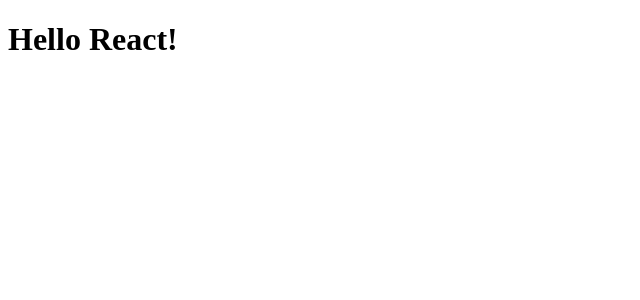
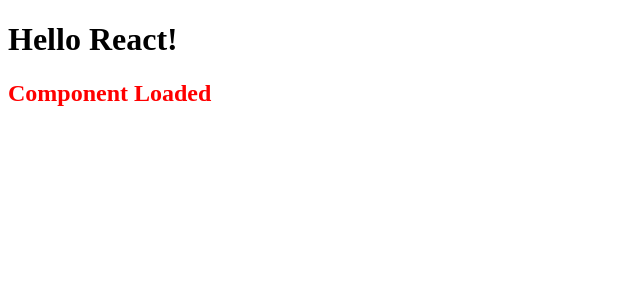
Before and after one commit to Barrywww/findme, a React app: page / in a window 1280 px wide. Shown: the top 300 px of the page, without its empty margins (0-640 px from the left). Built offline with nearby package versions, Linux system fonts and the light colour scheme.

Commit message:
fix: fix source map config

```diff
--- /dev/null
+++ b/src/Com.tsx
@@ -0,0 +1,13 @@
+import React from 'react'
+import './index.less'
+
+const Component = () => {
+  console.log('Component')
+  return (
+    <div className="parent">
+      <h2>Component Loaded</h2>
+    </div>
+  )
+}
+
+export default Component
--- /dev/null
+++ b/src/index.less
@@ -0,0 +1,5 @@
+.parent {
+  h2 {
+    color: red;
+  }
+}
--- a/src/index.tsx
+++ b/src/index.tsx
@@ -1,9 +1,18 @@
 import React from 'react'
 import { createRoot } from 'react-dom/client'
 
-const App = () => (
-  <h1>Hello React!</h1>
-)
+import Com from './Com'
+
+const App = () => {
+  const [nbr, setNbr] = React.useState<number>(0)
+
+  return (
+    <div>
+      <h1>Hello React!</h1>
+      <Com />
+    </div>
+  )
+}
 
 const container = document.getElementById('root')
 const root = createRoot(container!)
--- a/tsconfig.json
+++ b/tsconfig.json
@@ -15,7 +15,8 @@
     "isolatedModules": true,
     "noEmit": true,
     "baseUrl": ".",
-    "jsx": "react-jsx"
+    "jsx": "react-jsx",
+    "sourceMap": true
   },
   "ts-node": {
     "compilerOptions": {
--- a/webpack.config.js
+++ b/webpack.config.js
@@ -20,7 +20,7 @@
   {
     loader: 'postcss-loader',
     options: {
-      ident: 'postcss',
+      postcssOptions: {
         plugins: [
           PostcssFlexbugsFixes(),
           PostcssPresetEnv({
@@ -32,6 +32,7 @@
           }),
           PostcssNormalize(),
         ],
+      },
       sourceMap: isDev,
     },
   },
@@ -63,7 +64,7 @@
   module: {
     rules: [
       {
-        test: /\.(tsx?|js)$/,
+        test: /\.(tsx?|jsx?)$/,
         loader: 'babel-loader',
         options: { cacheDirectory: true },
         exclude: /node_modules/,
@@ -103,7 +104,14 @@
     ],
   },
   optimization: {
-    minimize: true,
-    minimizer: [new TerserPlugin()],
+    minimize: !isDev,
+    minimizer: [new TerserPlugin({
+      terserOptions: {
+        sourceMap: true,
+      },
+    })],
+  },
+  resolve: {
+    extensions: ['', '.js', '.jsx', '.ts', '.tsx', 'json'],
   },
 }
```
Lines whose indentation alone changed are shown as unchanged.
